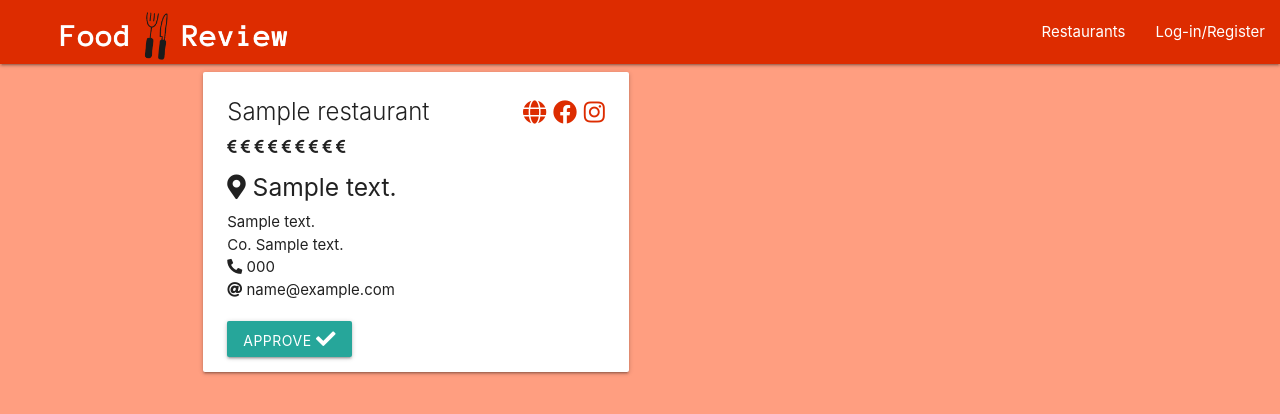
After one commit to matteofiorini92/restaurants-reviews, a Flask app: page /approve_restaurants in a window 1280 px wide. The commit adds this page. Shown: the top 414 px of the page. Run offline with Flask 2, Linux system fonts and the light colour scheme; a database or web service that is not in the repository returns one stand-in record (values such as "Sample title"); some libraries are stand-ins or nearby versions.

Commit message:
feat: added logout page and approve restaurants page and function. customised navbar view based on logged-in/not logged-in/admin

```diff
--- a/app.py
+++ b/app.py
@@ -18,8 +18,7 @@ mongo = PyMongo(app)
 @app.route("/")
 @app.route("/get_restaurants")
 def get_restaurants():
-    restaurants = mongo.db.restaurants.find()
-    reviews = mongo.db.reviews.find()
+    restaurants = mongo.db.restaurants.find({"status": "approved"})
     return render_template("get_restaurants.html", restaurants=restaurants)
 
 
@@ -107,7 +106,6 @@ def add_review():
                                             "name", 1)
     if request.method == "POST":
         name = request.form.get("name")
-        print(name)
         review = {
             "author": session["user"],
             "description": request.form.get("description"),
@@ -118,6 +116,22 @@ def add_review():
     return render_template("add_review.html", restaurants=restaurants)
 
 
+@app.route("/logout")
+def logout():
+    session.pop("user")
+    return redirect(url_for('login_register'))
+
+
+@app.route("/approve_restaurants", methods=["GET", "POST"])
+def approve_restaurants():
+    restaurants = mongo.db.restaurants.find({"status": "pending"})
+    if request.method == "POST":
+        name = request.form.get("name")
+        print(name)
+        mongo.db.restaurants.update_one({"name": name}, {"$set": {"status": "approved"}})
+    return render_template("approve_restaurants.html", restaurants=restaurants)
+
+
 if __name__ == "__main__":
     app.run(host=os.environ.get("IP"),
     port=int(os.environ.get("PORT")),
--- /dev/null
+++ b/templates/approve_restaurants.html
@@ -0,0 +1,69 @@
+{% extends "base.html" %}
+{% block content %}
+
+<!-- search bar -->
+
+
+
+<!-- list of restaurants -->
+
+<div class="row">
+    {% for restaurant in restaurants %}
+    <div class="col s12 m6">
+        <form class="card restaurant-card" action="{{ url_for('approve_restaurants') }}" method="POST">
+            <input type="hidden" name="name" value="{{ restaurant.name }}">
+            <div class="card-content">
+                <div class="card-title grey-text text-darken-4">{{ restaurant.name }}
+                    <!-- add links to social if they exist, otherwise add greyed out icon -->
+                    <span class="social-links">
+                        {% if restaurant.website %}
+                        <a href="{{ restaurant.website }}" target="_blank"><i
+                                class="fas fa-globe deep-orange-text text-accent-4"></i></a>
+                        {% else %}
+                        <i class="fas fa-globe"></i>
+                        {% endif %}
+                        {% if restaurant.fb_page %}
+                        <a href="{{ restaurant.fb_page }}" target="_blank"><i
+                                class="fab fa-facebook deep-orange-text text-accent-4"></i></a>
+                        {% else %}
+                        <i class="fab fa-facebook"></i>
+                        {% endif %}
+                        {% if restaurant.ig_page %}
+                        <a href="{{ restaurant.ig_page }}" target="_blank"><i
+                                class="fab fa-instagram deep-orange-text text-accent-4"></i></a>
+                        {% else %}
+                        <i class="fab fa-instagram"></i>
+                        {% endif %}
+                    </span>
+                </div>
+                {% for i in range(1, restaurant.pricing_score|int) %}
+                <i class="fas fa-euro-sign"></i>
+                {% endfor %}
+                </span>
+                <div class="row">
+                    <div class="col s12 m6">
+                        <h5><i class="fas fa-map-marker-alt prefix"></i> {{ restaurant.address_street }}</h5>
+                        <p>{{ restaurant.address_city }}</p>
+                        <p>Co. {{ restaurant.address_county|capitalize }}</p>
+                        <p><i class="fas fa-phone-alt"></i> {{ restaurant.tel }}</p>
+                        <p><i class="fas fa-at"></i> {{ restaurant.email_address }}</p>
+                    </div>
+                    <div class="col s12 m6">
+                        <!-- placeholder for vegan and gluten free icons-->
+                    </div>
+                </div>
+                <div class="row">
+                    <div class="col s12">
+                        <button class="btn waves-effect waves-light" type="submit" name="approve" id="approve">Approve
+                            <i class="fas fa-check"></i>
+                        </button>
+                    </div>
+                </div>
+            </div>
+        </form>
+    </div>
+    {% endfor %}
+</div>
+
+
+{% endblock %}
--- a/templates/base.html
+++ b/templates/base.html
@@ -23,20 +23,34 @@
             <a href="#" data-target="mobile-demo" class="sidenav-trigger"><i class="fas fa-bars"></i></a>
             <ul class="right hide-on-med-and-down">
                 <li><a href="{{ url_for('get_restaurants') }}">Restaurants</a></li>
+                {% if session.user %}
+                <li><a href="#">My Reviews</a></li>
                 <li><a href="{{ url_for('add_review') }}">Add Review</a></li>
                 <li><a href="{{ url_for('add_restaurant') }}">Add Restaurant</a></li>
+                    {% if session.user|lower == 'mfiorini'|lower %}
+                    <li><a href="{{ url_for('approve_restaurants') }}">Approve restaurants</a></li>
+                    {% endif %}
+                <li><a href="{{ url_for('logout') }}">Log-out</a></li>
+                {% else %}
                 <li><a href="{{ url_for('login_register') }}">Log-in/Register</a></li>
-                <li><a href="#">Log-out</a></li>
+                {% endif %}
             </ul>
         </div>
     </nav>
 
     <ul class="sidenav" id="mobile-demo">
         <li><a href="{{ url_for('get_restaurants') }}">Restaurants</a></li>
+        {% if session.user %}
+        <li><a href="#">My Reviews</a></li>
         <li><a href="{{ url_for('add_review') }}">Add Review</a></li>
         <li><a href="{{ url_for('add_restaurant') }}">Add Restaurant</a></li>
+            {% if session.user|lower == 'mfiorini'|lower %}
+            <li><a href="{{ url_for('approve_restaurants') }}">Approve restaurants</a></li>
+            {% endif %}
+        <li><a href="{{ url_for('logout') }}">Log-out</a></li>
+        {% else %}
         <li><a href="{{ url_for('login_register') }}">Log-in/Register</a></li>
-        <li><a href="#">Log-out</a></li>
+        {% endif %}
     </ul>
 
     <main class="container">
```
